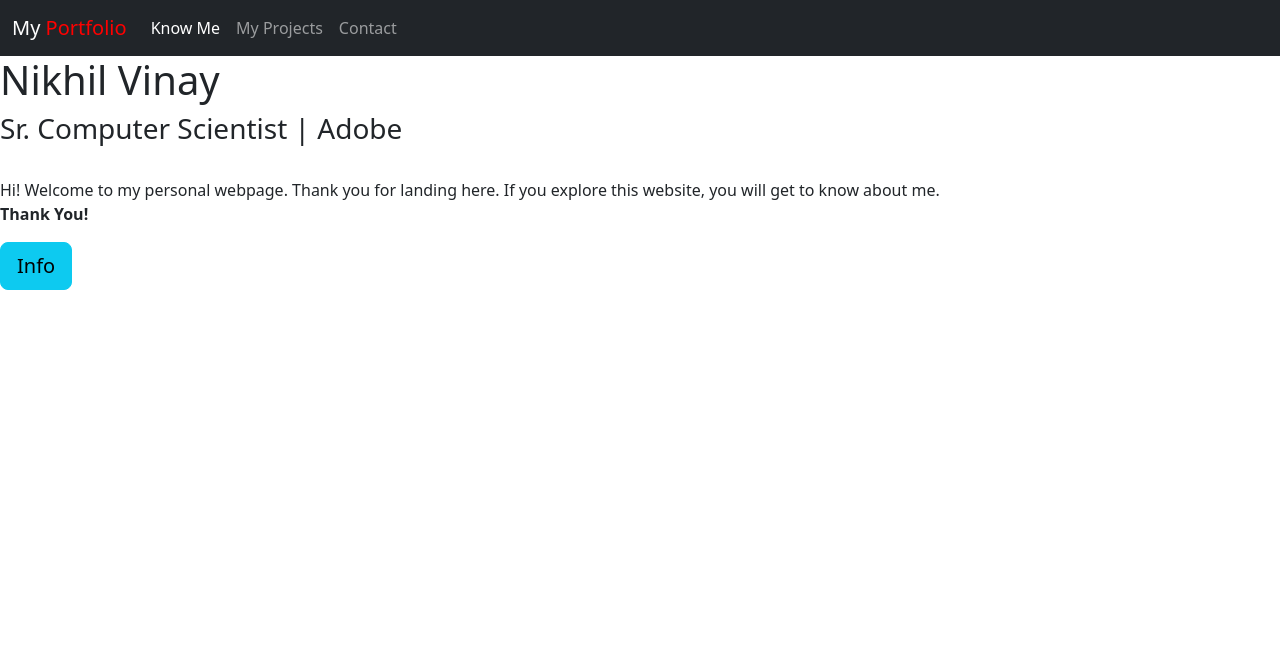
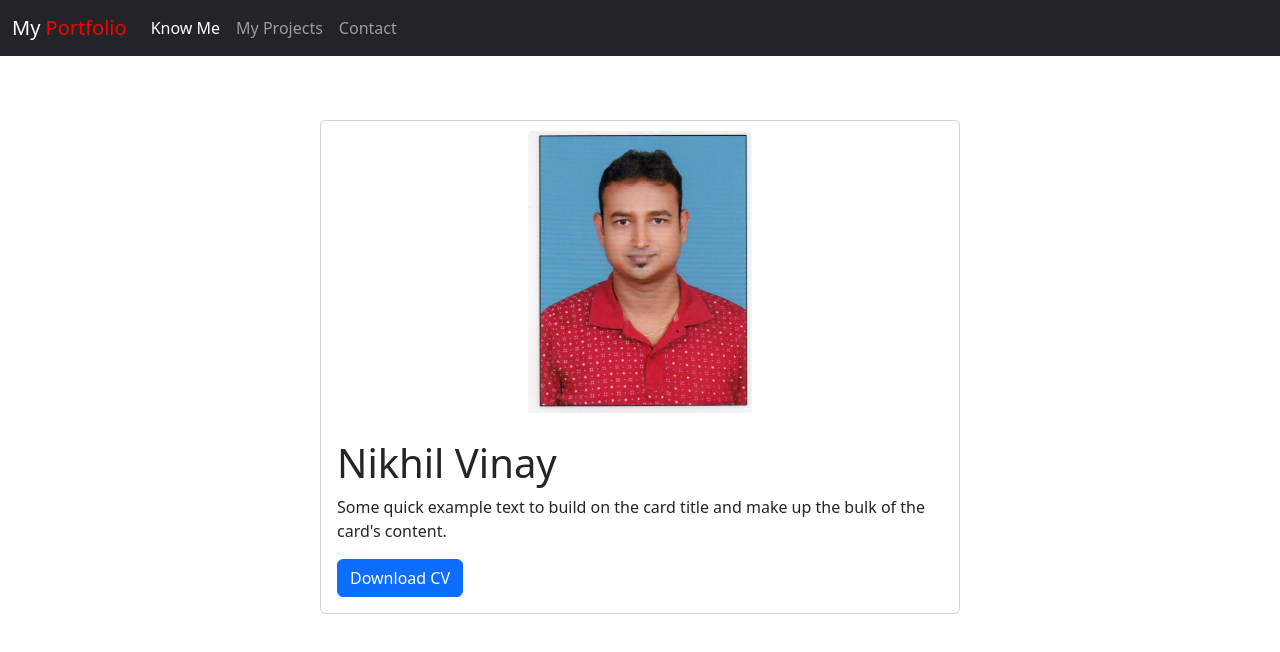
Before and after one commit to Nikhil-Vinay/My-Portfolio, a plain HTML site: page about.html in a window 1280 px wide. Drawn offline with nearby package versions, Linux system fonts and the light colour scheme.

Commit message:
improved about page

```diff
--- a/about.html
+++ b/about.html
@@ -8,7 +8,7 @@
   </head>
   <body>
 
-    <section class="home">
+
         <nav class="navbar navbar-expand-lg navbar-dark bg-dark">
             <div class="container-fluid">
               <a class="navbar-brand" href="index.html">My <span style="color: Red;">Portfolio</span></a>
@@ -31,20 +31,16 @@
               </div>
             </div>
           </nav>
-    </section>
 
-    <div class="intro">
-        <h1>Nikhil Vinay</h1>
-        <h3>Sr. Computer Scientist | Adobe</h3>
-        <br>
-        <p>
-            Hi! Welcome to my personal webpage. Thank you for landing here.
-            If you explore this website, you will get to know about me.
-            <br>
-            <b>Thank You!</b>
-        </p>
-        <button type="button" class="btn btn-info btn-lg">Info</button>
-    </div>
+
+    <div class="card" style="width: 40em; margin: 5% auto;">
+        <img src="./imgs/Nikhil_Image.jpg" class="card-img-top" style="width:35%; margin:10px auto ">
+        <div class="card-body">
+          <h1 class="card-title">Nikhil Vinay</h1>
+          <p class="card-text">Some quick example text to build on the card title and make up the bulk of the card's content.</p>
+          <a href="./resume/Nikhil_Vinay.pdf" class="btn btn-primary">Download CV</a>
+        </div>
+      </div>
 
 
    <!-- Optional JavaScript; choose one of the two! -->
```
Also changed, not shown: imgs/Nikhil_Image.jpg (added), 1 other file.
